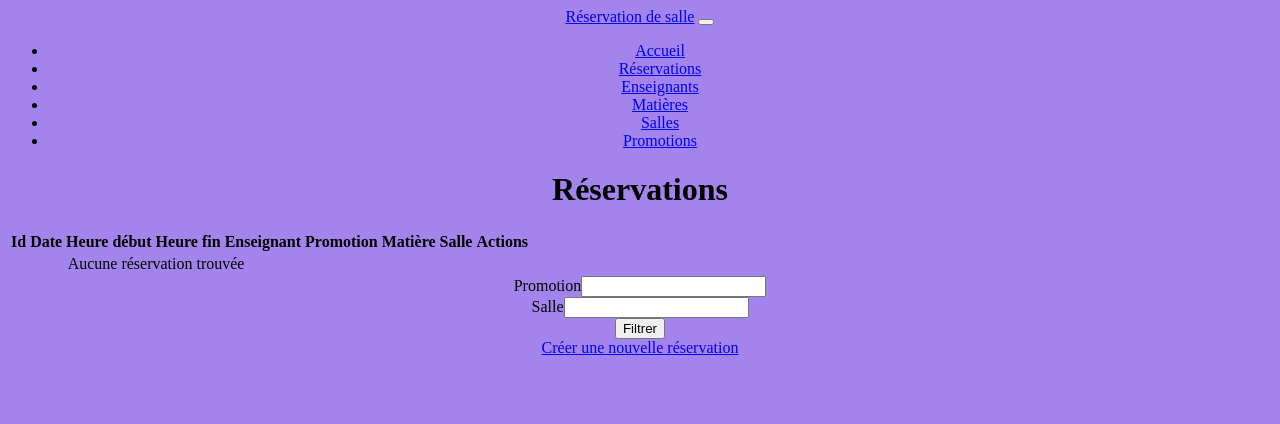
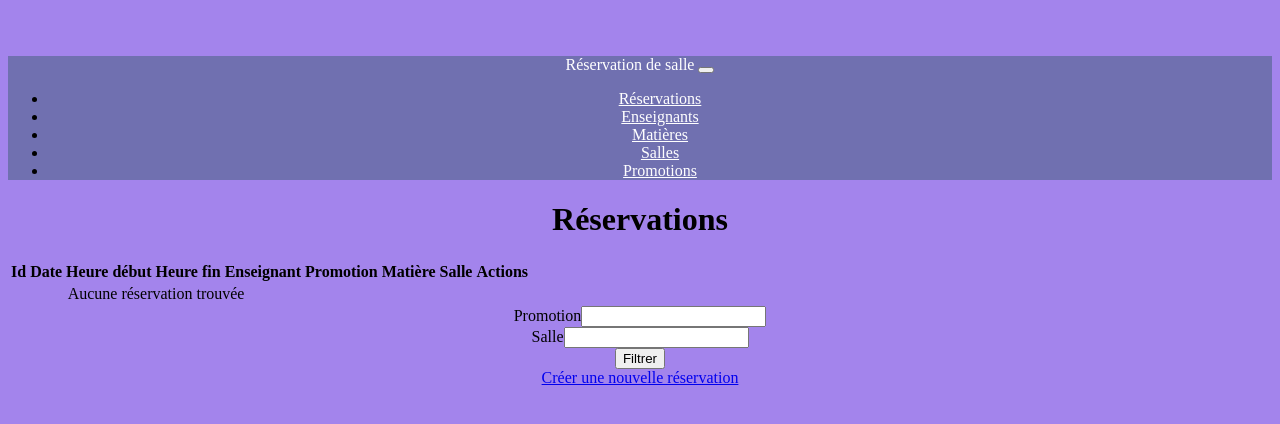
Before and after one commit to Leoall2713/projetArchitectureWeb, a Symfony app: template templates/reservations/index.html.twig in a window 1280 px wide. Shown: the top 424 px of the page. Run offline with Twig, Linux system fonts and the light colour scheme; the template is opened without the code that fills it, so the values that code supplies are empty; form fields are guessed from the names that the template uses; some libraries are stand-ins or nearby versions.

Commit message:
Modification navbar + finalisation

```diff
--- a/assets/styles/app.css
+++ b/assets/styles/app.css
@@ -1,31 +1,18 @@
 body {
-    background-color: rgb(163, 132, 236);
+    background-color: rgb(163, 132, 236);;
     text-align: center;
-}
-.navbar-color{
-    background-color: blue;
+    margin-top: 56px;
 }
 
-/*Maela
-body {
-    background-color: rgb(244, 141, 204);
-    text-align: center;
-}*/
+.navbar {
+    background-color: #7070b0;
+}
 
-/*Clara
-body {
-    background-color: rgb(163, 132, 236);
-    text-align: center;
-}*/
+.navbar-light .navbar-nav .nav-link {
+    color: white;
+    ;
+}
 
-/*Thiama
-body {
-    background-color: #d7c8f9;
-    text-align: center;
-}*/
-
-/*Ju
-body {
-    background-color: #d7c8f9;
-    text-align: center;
-}*/
+.navbar-light .navbar-nav .nav-link:hover {
+    color: rgb(163, 132, 236);
+}
--- a/templates/base.html.twig
+++ b/templates/base.html.twig
@@ -16,16 +16,13 @@
         {% endblock %}
     </head>
     <body>
-        <nav class="navbar navbar-expand-lg navbar-light bg-light">
-            <a class="navbar-brand" href="#">Réservation de salle</a>
+        <nav class="navbar navbar-expand-lg navbar-light fixed-top">
+            <a class="navbar-brand" style="color:white"> Réservation de salle</a>
             <button class="navbar-toggler" type="button" data-toggle="collapse" data-target="#navbarNav" aria-controls="navbarNav" aria-expanded="false" aria-label="Toggle navigation">
                 <span class="navbar-toggler-icon"></span>
             </button>
             <div class="collapse navbar-collapse" id="navbarNav">
                 <ul class="navbar-nav">
-                    <li class="nav-item active">
-                        <a class="nav-link" href="/">Accueil</a>
-                    </li>
                     <li class="nav-item">
                         <a class="nav-link" href="/reservations">Réservations</a>
                     </li>
--- a/templates/reservations/index.html.twig
+++ b/templates/reservations/index.html.twig
@@ -49,10 +49,10 @@
         {{ form_start(form) }}
             <div class="form-row">
                 <div class="col">
-                    {{ form_row(form.promotion, {'value': form.promotion.vars.value ? form.promotion.vars.value.id : null}) }}
+                    {{ form_row(form.promotion) }}
                 </div>
                 <div class="col">
-                    {{ form_row(form.salle, {'value': form.salle.vars.value ? form.salle.vars.value.id : null}) }}
+                    {{ form_row(form.salle) }}
                 </div>
                 <div class="col">
                     <button type="submit" class="btn btn-primary">Filtrer</button>
```
Also changed, not shown: README.md.
